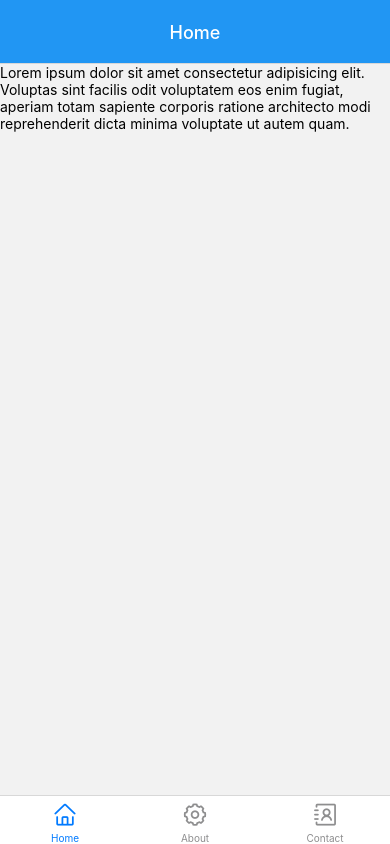
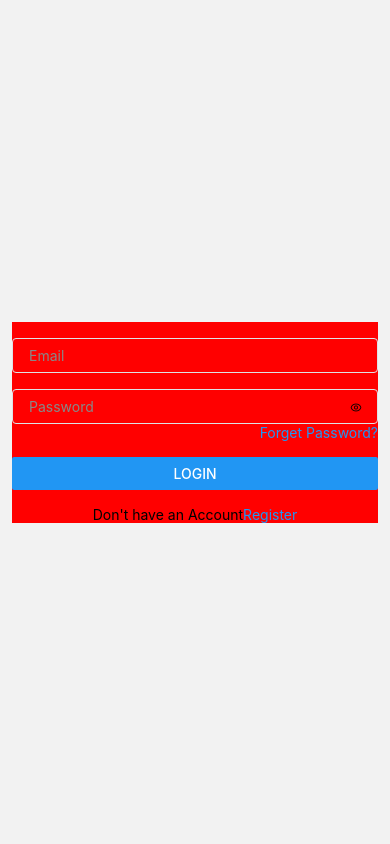
Before and after one commit to MTahir27/FirstApp, a React Native app: screen /Login in a window 390 px wide. Built offline with nearby package versions, Linux system fonts and the light colour scheme.

Commit message:
Login Page

```diff
--- a/src/Authentication/Login/index.js
+++ b/src/Authentication/Login/index.js
@@ -1,14 +1,16 @@
 import React, {useContext, useState} from 'react';
 import {View, ScrollView, StyleSheet, Text} from 'react-native';
 import CustomButton from '../../Components/CustomButton';
+import TextButton from '../../Components/TextButton';
 import TextField from '../../Components/TextField';
 import {AuthenticationContext} from '../../Context/AuthenticationContext';
+import AntDesign from 'react-native-vector-icons/AntDesign';
 
 export default function Login({navigation}) {
   const {setIsAuthenticated} = useContext(AuthenticationContext);
   const [data, setData] = useState({email: '', password: ''});
-  const handleChange = props => event => {
-    setData(data => ({...data, [props]: event}));
+  const handleChange = props => value => {
+    setData(data => ({...data, [props]: value}));
   };
 
   const handleSubmit = () => {
@@ -22,27 +24,42 @@ export default function Login({navigation}) {
   };
   return (
     <View style={styles.pageLayout}>
-      <ScrollView style={{flex: 1}}>
-        <View>
+      <View style={styles.container}>
+        <ScrollView style={{background: 'red'}}>
+          <View style={styles.paddingY}>
             <TextField
               placeholder="Email"
               value={data.email}
               onChangeText={handleChange('email')}
+              keyboardType="email-address"
             />
+          </View>
+          <View style={(styles.paddingY, styles.passwordField)}>
             <TextField
               placeholder="Password"
               value={data.password}
               onChangeText={handleChange('password')}
+              secureTextEntry={true}
             />
-          <CustomButton
+            <TextButton
+              style={styles.passwordField.icon}
+              title={[<AntDesign name="eyeo" color="#000" />]}
+            />
+          </View>
+          <View style={(styles.paddingY, {alignItems: 'flex-end'})}>
+            <TextButton
               onPress={() => {
-              navigation.navigate('ForgetPassword');
+                navigation.push('ForgetPassword');
               }}
-            title="ForgetPassword"
+              title="Forget Password?"
             />
+          </View>
+          <View style={styles.paddingY}>
             <CustomButton onPress={handleSubmit} title="Login" />
+          </View>
+          <View style={styles.abc}>
             <Text>Don't have an Account</Text>
-          <CustomButton
+            <TextButton
               onPress={() => {
                 navigation.navigate('Register');
               }}
@@ -51,11 +68,32 @@ export default function Login({navigation}) {
           </View>
         </ScrollView>
       </View>
+    </View>
   );
 }
 
 const styles = StyleSheet.create({
   pageLayout: {
     flex: 1,
+    justifyContent: 'center',
+  },
+  container: {
+    padding: 12,
+  },
+  paddingY: {
+    paddingVertical: 16,
+  },
+  passwordField: {
+    position: 'relative',
+    justifyContent: 'center',
+    icon: {
+      position: 'absolute',
+      right: 16,
+    },
+  },
+  abc: {
+    flexDirection: 'row',
+    alignItems: 'center',
+    justifyContent: 'center',
   },
 });
--- /dev/null
+++ b/src/Components/TextButton/index.js
@@ -0,0 +1,16 @@
+import React from 'react';
+import {StyleSheet, Text, TouchableOpacity} from 'react-native';
+
+export default function TextButton(props) {
+  return (
+    <TouchableOpacity {...props}>
+      <Text style={styles.text}>{props.title}</Text>
+    </TouchableOpacity>
+  );
+}
+
+const styles = StyleSheet.create({
+  text: {
+    color: '#2196F3',
+  },
+});
--- a/src/Context/AuthenticationContext.js
+++ b/src/Context/AuthenticationContext.js
@@ -2,7 +2,7 @@ import React, {createContext, useState} from 'react';
 export const AuthenticationContext = createContext();
 
 export default function AuthenticationContextProvider(props) {
-  const [isAuthenticationed, setIsAuthenticated] = useState(true);
+  const [isAuthenticationed, setIsAuthenticated] = useState(false);
   return (
     <AuthenticationContext.Provider
       value={{isAuthenticationed, setIsAuthenticated}}>
--- a/src/Navigation/index.js
+++ b/src/Navigation/index.js
@@ -51,7 +51,10 @@ export default function AppNavigation() {
       />
     </Tab.Navigator>
   ) : (
-    <Stack.Navigator>
+    <Stack.Navigator
+      screenOptions={{
+        headerShown: false,
+      }}>
       <Stack.Screen name="Login" component={Login} />
       <Stack.Screen name="Register" component={Register} />
       <Stack.Screen name="ForgetPassword" component={ForgetPassword} />
```
Lines whose indentation alone changed are shown as unchanged.
